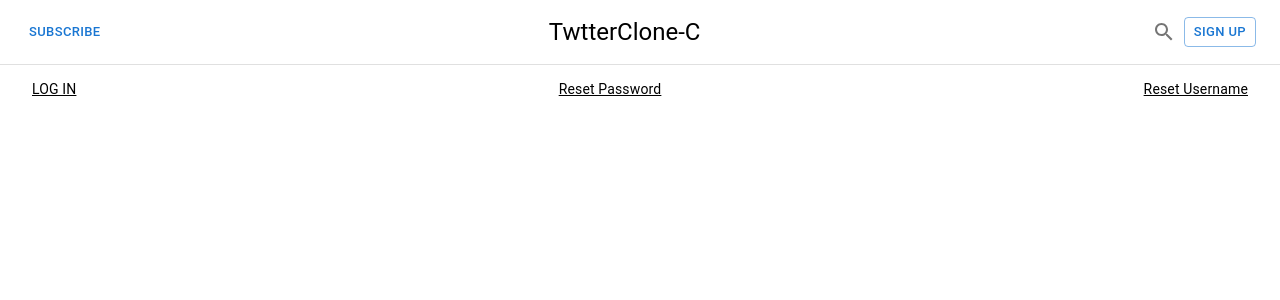
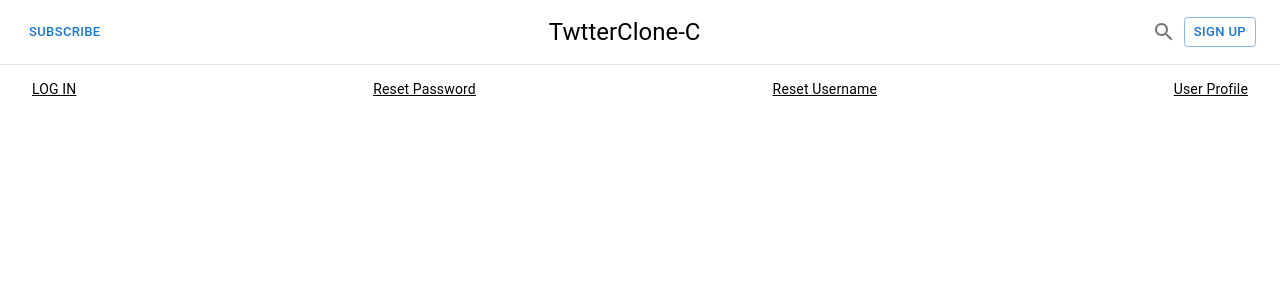
Before and after one commit to ryo-thel/twitter-clone, a React (Create React App) app in the folder app/: page / in a window 1280 px wide. Shown: the top 300 px of the page. Built offline with nearby package versions, Linux system fonts and the light colour scheme; the HTML template or start-up script is replaced by a standard one.

Commit message:
add : ヘッダーに各ページへのボタンを追加

```diff
--- a/app/src/components/Layout/DefaultLayout.js
+++ b/app/src/components/Layout/DefaultLayout.js
@@ -5,11 +5,13 @@ import { Outlet } from 'react-router-dom';
 const LoginButtonObject = { title: "LOG IN", url: "/login" };
 const ResetPasswordObject = { title: "Reset Password", url: "/reset_password_email_form"};
 const ResetUsernameObject = { title: "Reset Username", url: "/reset_username_email_form"};
+const UserObject = { title: "User Profile", url: "/user" };
+const sectionList = [LoginButtonObject, ResetPasswordObject, ResetUsernameObject, UserObject];
 
 export default function DefaultLayout(){
   return (
     <>
-      <Header title="TwtterClone-C" sections={[LoginButtonObject, ResetPasswordObject, ResetUsernameObject]} />
+      <Header title="TwtterClone-C" sections={sectionList} />
       <Outlet />
     </>
   );
```
